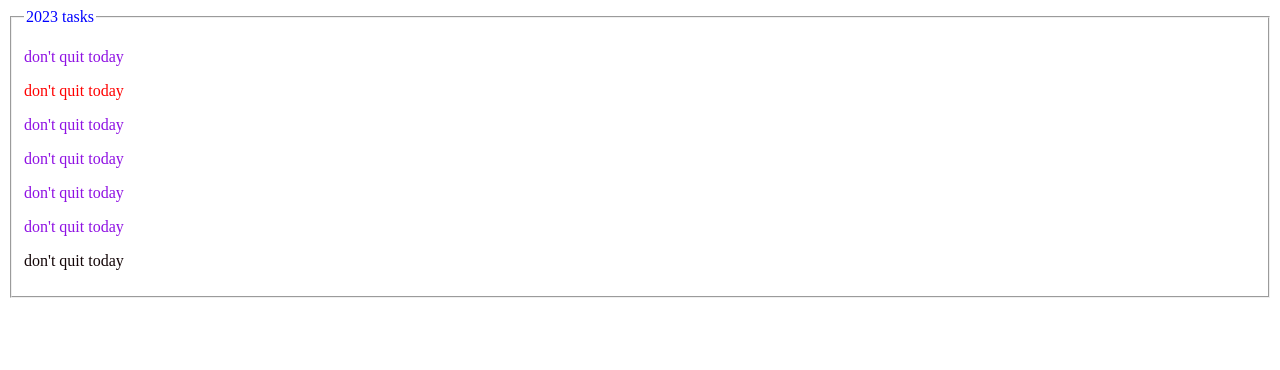
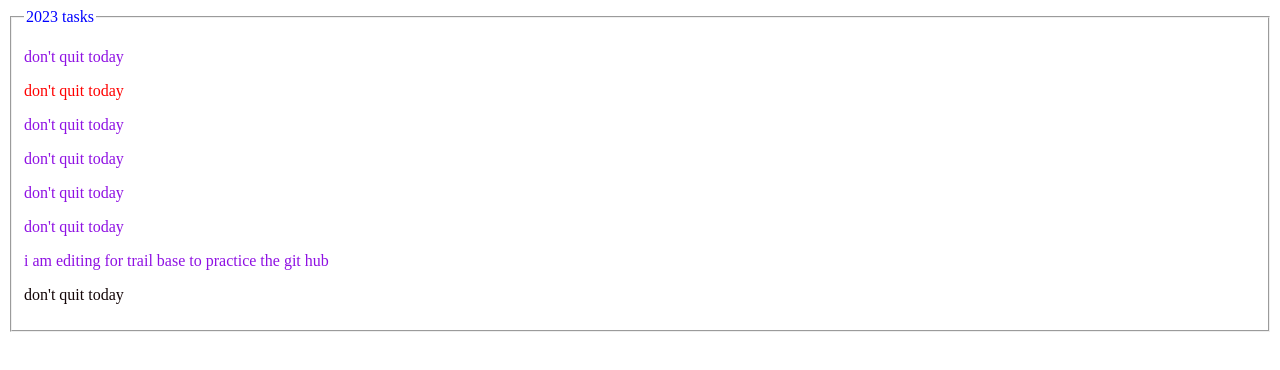
Before and after one commit to Sairevanthkumar/my-first-repository, a plain HTML site: page index.html in a window 1280 px wide. Drawn offline with Linux system fonts and the light colour scheme.

Commit message:
second commit

```diff
--- a/index.html
+++ b/index.html
@@ -25,6 +25,10 @@ color: red;
         <p>don't quit today</p>
         <p>don't quit today</p>
         <p>don't quit today</p>
+        <p>i am editing for trail base to practice the git hub <p>
+
+        </p>
+        </p>
         <p id="aman">don't quit today</p>
     </fieldset>
 </body>
```
